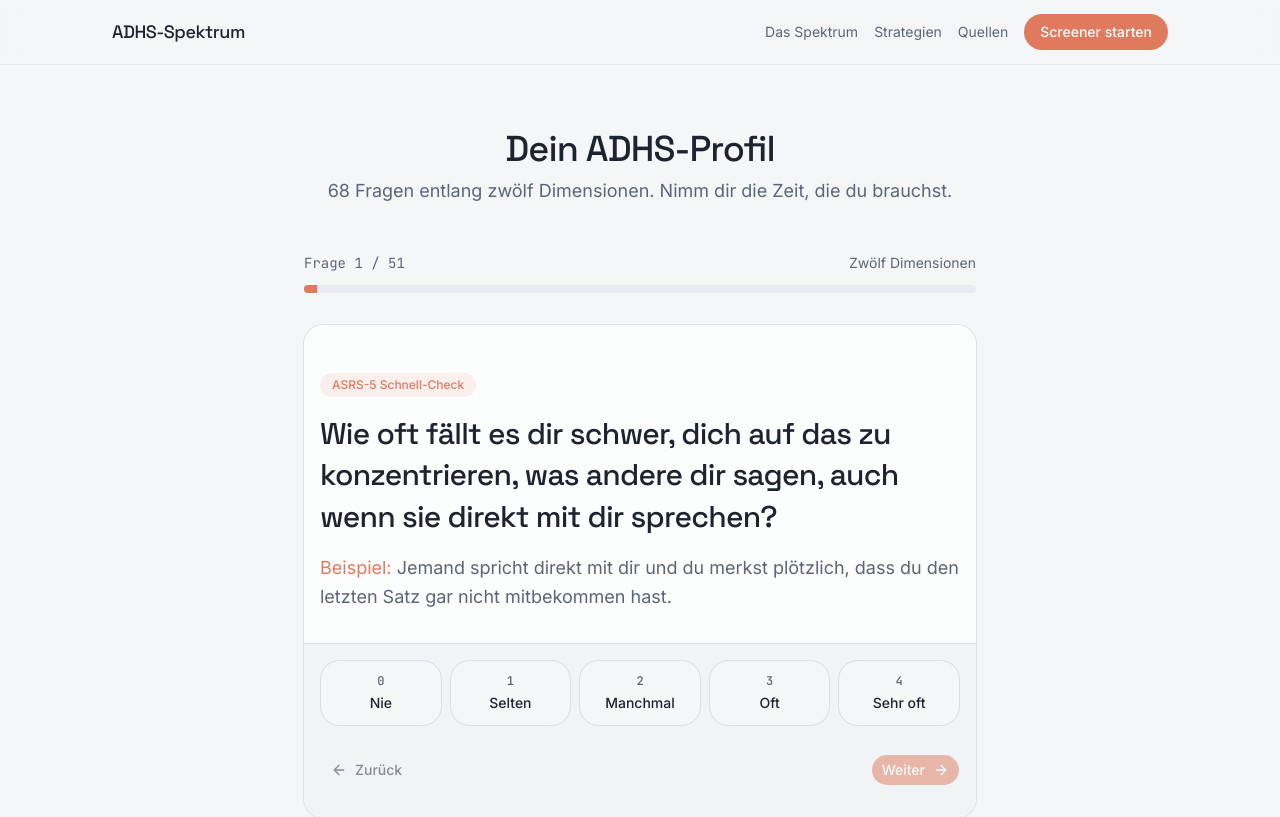
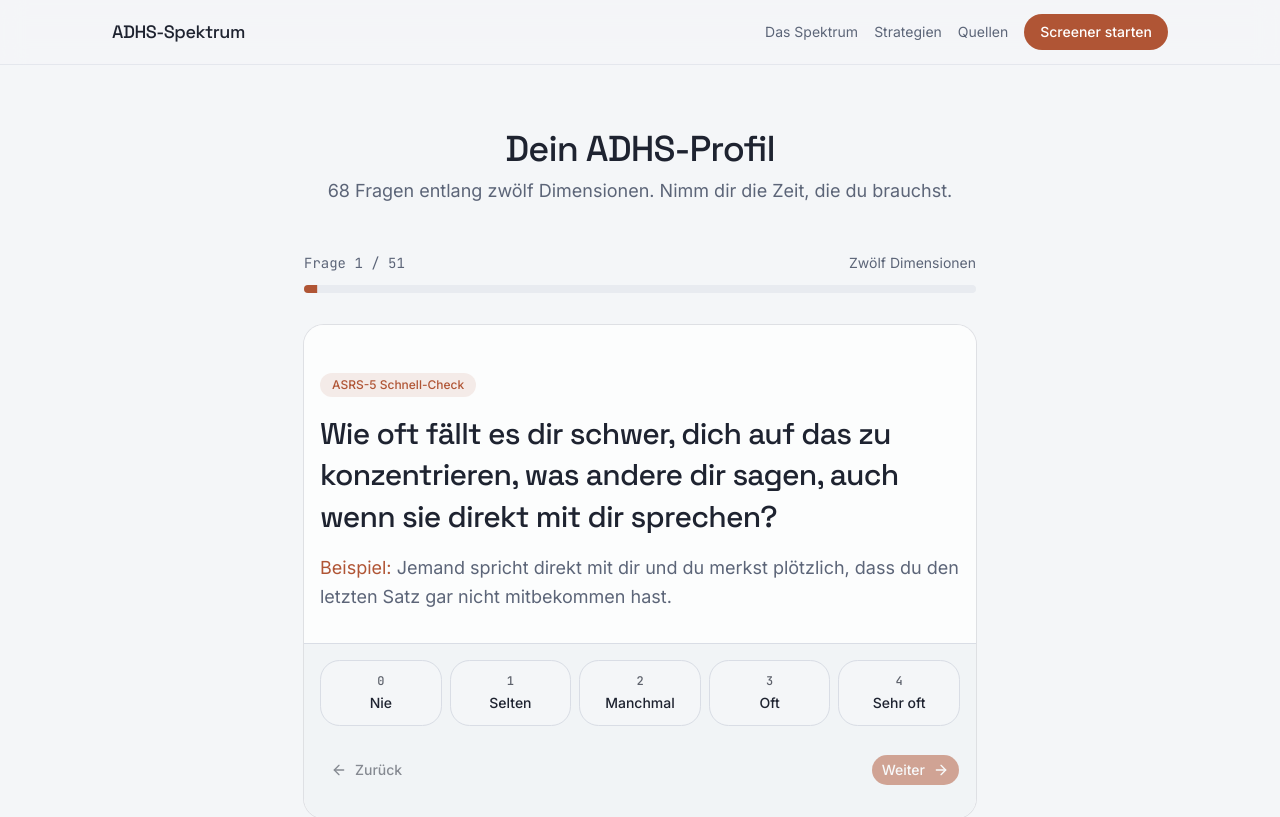
Before and after one commit to realM1lF/add, a Next.js app: page /screener in a window 1280 px wide. Shown: the top 817 px of the page. Built offline with nearby package versions, Linux system fonts and the light colour scheme.

Commit message:
a11y(phase6): improve contrast, focus indicators and aria labels

```diff
--- a/app/globals.css
+++ b/app/globals.css
@@ -44,7 +44,7 @@
   --card-foreground: #1e2330;
   --popover: #ffffff;
   --popover-foreground: #1e2330;
-  --primary: #e07a5f;
+  --primary: #b05535;
   --primary-foreground: #ffffff;
   --secondary: #3d8f8a;
   --secondary-foreground: #ffffff;
@@ -52,10 +52,10 @@
   --muted-foreground: #5c6578;
   --accent: #e8ebf0;
   --accent-foreground: #1e2330;
-  --destructive: #d9534f;
+  --destructive: #c9302c;
   --border: #d9dde5;
   --input: #d9dde5;
-  --ring: #e07a5f;
+  --ring: #b05535;
   --radius: 0.875rem;
 }
 
--- a/app/screener/ScreenerClient.tsx
+++ b/app/screener/ScreenerClient.tsx
@@ -274,11 +274,12 @@ export function ScreenerClient() {
                       key={value}
                       variant={selected ? "default" : "outline"}
                       aria-pressed={selected}
+                      aria-label={`${value} – ${answerLabels[value]}`}
                       onClick={() => handleAnswer(value)}
                       className="h-auto min-h-[3.5rem] flex-col gap-1 rounded-xl px-2 py-3 text-sm"
                     >
                       <span className="font-mono text-xs opacity-70">{value}</span>
-                      <span>{answerLabels[value]}</span>
+                      <span aria-hidden="true">{answerLabels[value]}</span>
                     </Button>
                   );
                 })}
--- a/components/RadarChart.tsx
+++ b/components/RadarChart.tsx
@@ -232,6 +232,12 @@ export function RadarChart({
                   type="button"
                   variant={showCompare ? "default" : "outline"}
                   size="sm"
+                  aria-pressed={showCompare}
+                  aria-label={
+                    showCompare
+                      ? "Neurotypischen Mittelwert ausblenden"
+                      : "Neurotypischen Mittelwert einblenden"
+                  }
                   onClick={() => setShowCompare((s) => !s)}
                   className="gap-1.5"
                 >
@@ -240,9 +246,11 @@ export function RadarChart({
                   ) : (
                     <User className="size-4" aria-hidden="true" />
                   )}
-                  {showCompare
-                    ? "Neurotypischen Mittelwert ausblenden"
-                    : "Neurotypischen Mittelwert zeigen"}
+                  <span aria-hidden="true">
+                    {showCompare
+                      ? "Neurotypischen Mittelwert ausblenden"
+                      : "Neurotypischen Mittelwert zeigen"}
+                  </span>
                   <HelpCircle className="size-3.5 text-muted-foreground" aria-hidden="true" />
                 </Button>
               </TooltipTrigger>
@@ -259,6 +267,8 @@ export function RadarChart({
             type="button"
             variant="outline"
             size="sm"
+            aria-pressed={allVisible}
+            aria-label={allVisible ? "Alle Dimensionen ausblenden" : "Alle Dimensionen anzeigen"}
             onClick={toggleAll}
             className="gap-1.5"
           >
@@ -267,7 +277,7 @@ export function RadarChart({
             ) : (
               <Eye className="size-4" aria-hidden="true" />
             )}
-            {allVisible ? "Alle ausblenden" : "Alle zeigen"}
+            <span aria-hidden="true">{allVisible ? "Alle ausblenden" : "Alle zeigen"}</span>
           </Button>
         )}
       </div>
@@ -300,9 +310,10 @@ export function RadarChart({
               key={dim.id}
               type="button"
               aria-pressed={visible}
+              aria-label={`${dim.name} ${visible ? "ausblenden" : "anzeigen"}`}
               onClick={() => toggleDimension(dim.id)}
               className={cn(
-                "inline-flex items-center gap-1.5 rounded-full border px-2.5 py-1 text-xs font-medium transition-colors focus-visible:ring-2 focus-visible:ring-ring focus-visible:ring-offset-2",
+                "inline-flex items-center gap-1.5 rounded-full border px-2.5 py-1 text-xs font-medium transition-colors focus-visible:outline-none focus-visible:ring-2 focus-visible:ring-ring focus-visible:ring-offset-2 focus-visible:ring-offset-background",
                 visible
                   ? "bg-background text-foreground border-border"
                   : "bg-muted/50 text-muted-foreground border-transparent"
@@ -313,7 +324,7 @@ export function RadarChart({
                 style={{ backgroundColor: dim.color }}
                 aria-hidden="true"
               />
-              {dim.shortName}
+              <span aria-hidden="true">{dim.shortName}</span>
             </button>
           );
         })}
--- a/components/ui/progress.tsx
+++ b/components/ui/progress.tsx
@@ -17,6 +17,9 @@ function Progress({
         "relative flex h-1 w-full items-center overflow-x-hidden rounded-full bg-muted",
         className
       )}
+      aria-valuemin={0}
+      aria-valuemax={100}
+      aria-valuenow={value ?? 0}
       {...props}
     >
       <ProgressPrimitive.Indicator
```
